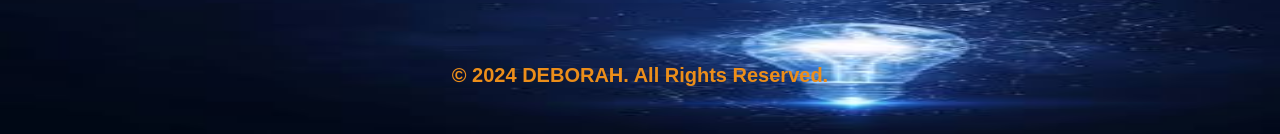
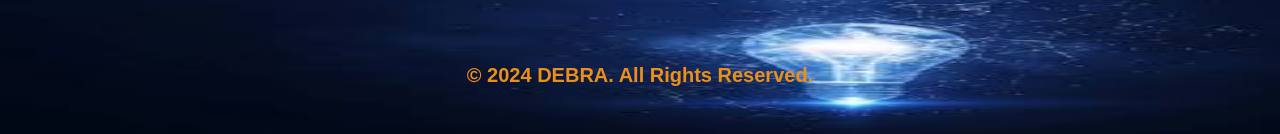
Before and after one commit to NATUHWER/website, a plain HTML site: page index.html in a window 1280 px wide. Shown: the part 1019-1153 px from the top of the page. Drawn offline with Linux system fonts and the light colour scheme; files whose address does not match are found by name.

Commit message:
Update index.html

```diff
--- a/index.html
+++ b/index.html
@@ -72,7 +72,7 @@
 <footer>
 
 
-    <p>&copy; 2024 DEBORAH. All Rights Reserved.</p>
+    <p>&copy; 2024 DEBRA. All Rights Reserved.</p>
   </footer>
 
 </body>
```
